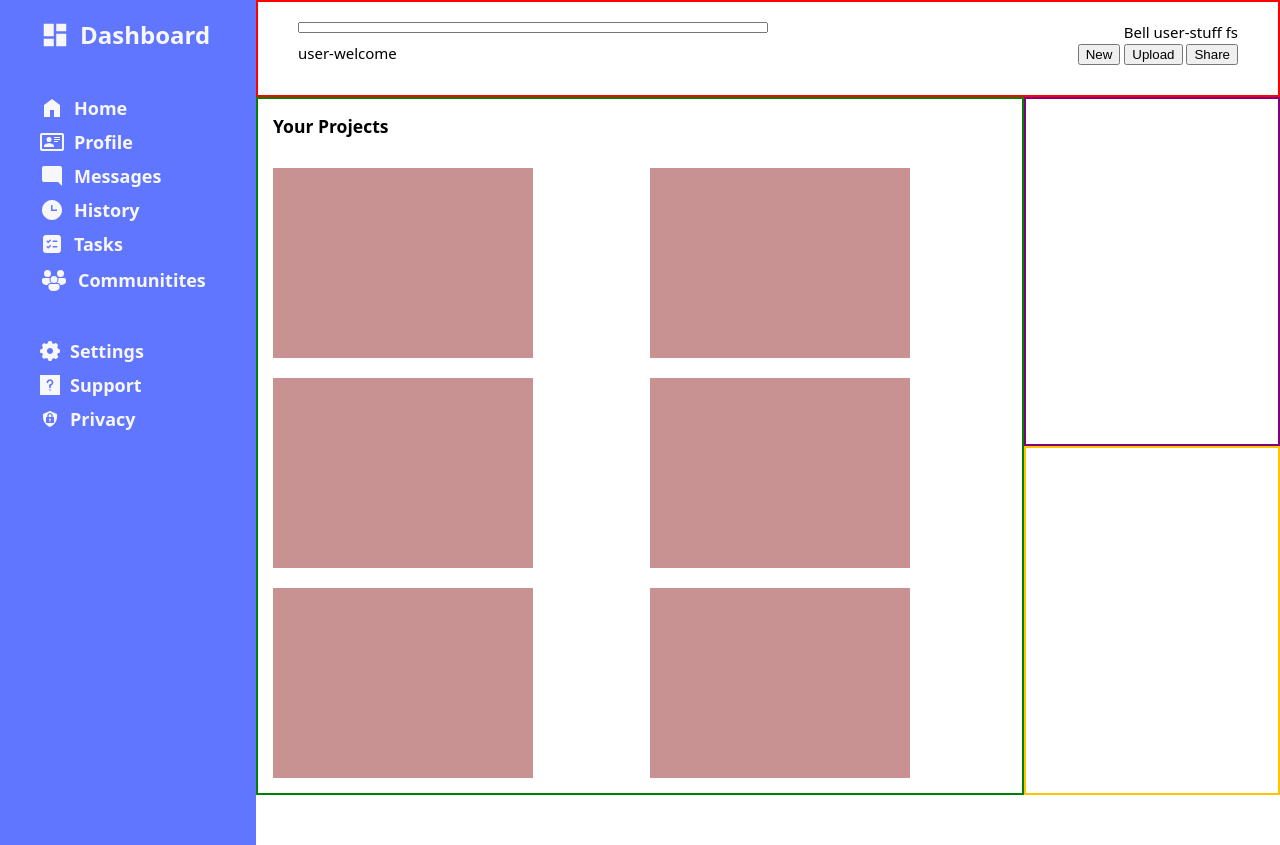
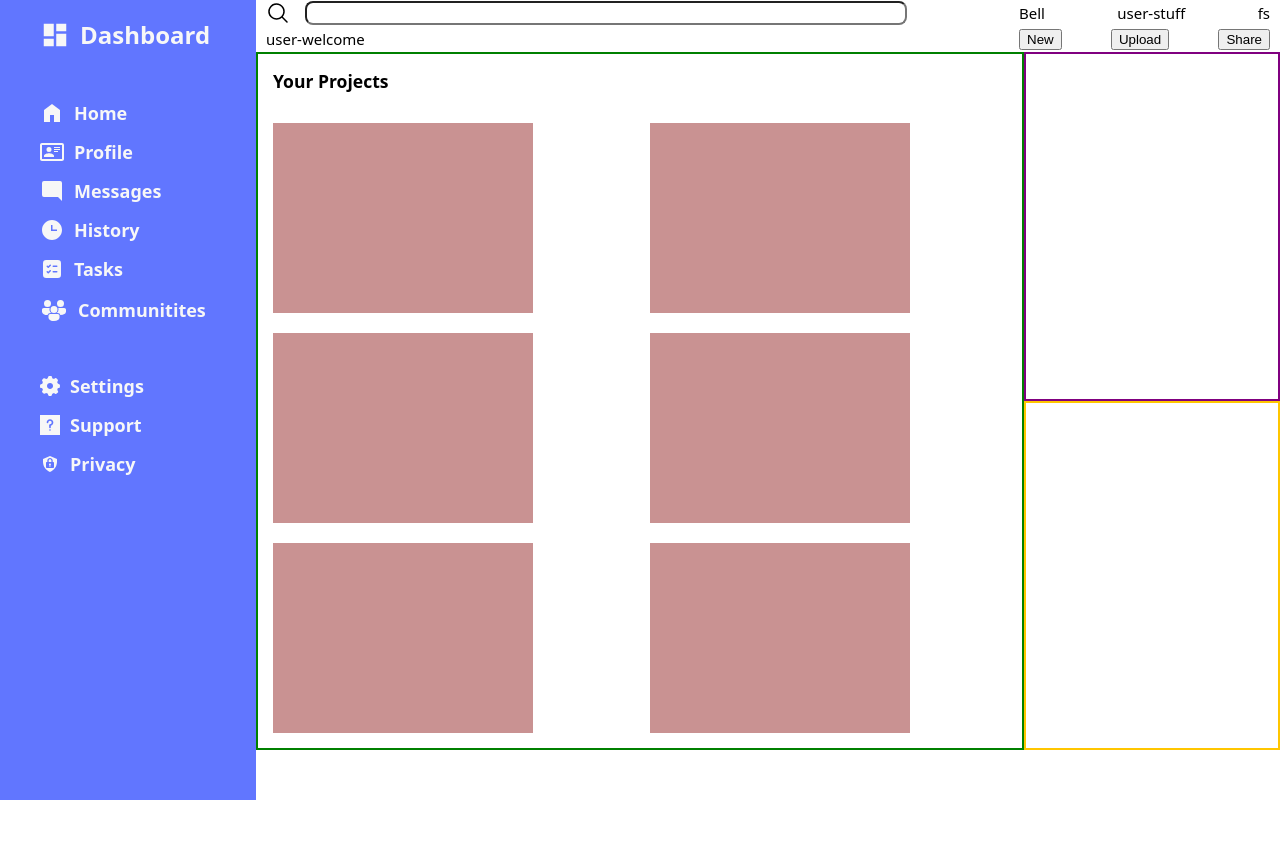
Before and after one commit to alefgomes0/Admin-Dashboard, a plain HTML site: page index.html in a window 1280 px wide. After the commit the page ends 800 px from the top, so only its background shows below. Drawn offline with Linux system fonts and the light colour scheme.

Commit message:
Adjust header

```diff
--- a/index.html
+++ b/index.html
@@ -66,16 +66,19 @@
     </div>
 
     <div class="header">
-      <div class="header-top">
+      <div class="header-top-left">
+        <svg xmlns="http://www.w3.org/2000/svg" width="24" height="24" viewBox="0 0 256 256"><path fill="currentColor"
+        d="m229.66 218.34l-50.07-50.06a88.11 88.11 0 1 0-11.31 11.31l50.06 50.07a8 8 0 0 0 11.32-11.32ZM40 112a72 72 0 1 1 72 72a72.08 72.08 0 0 1-72-72Z"/></svg>
         <input type="search" name="searchbar" id="search">
+      </div>
       <div class="header-top-right">
         <span>Bell</span>
         <span>user-stuff</span>
         <span>fs</span>
       </div>
+      <div class="header-bottom-left">
+        <span>user-welcome</span>
       </div>
-      <div class="header-bottom">
-        <span>user-welcome</span>
       <div class="header-bottom-right">
         <button>
           New
@@ -86,7 +89,6 @@
         <button>
           Share
         </button>
-        </div>
       </div>
     </div>
 
--- a/styles.css
+++ b/styles.css
@@ -35,7 +35,7 @@ li {
 .nav-sidebar {
   display: grid;
   grid-template-rows: repeat(autofit, auto);
-  gap: 10px;
+  gap: 15px;
 }
 
 li {
@@ -58,25 +58,39 @@ li:nth-child(7) {
   display: grid;
   grid-column: 2 / -1;
   grid-row: 1 /2;
-  grid-template-rows: 2fr 3fr;
-  border: 2px solid red;
-  padding: 20px 40px;
+  grid-template-columns: 3fr 1fr;
+  grid-template-rows: 1fr 1fr;
+  margin: 0 10px;
+  align-items: center;
 }
 
-.header-top {
+.header-top-left {
   display: flex;
-  grid-row: 1 / 2;
-  justify-content: space-between;
+  gap: 15px;
+  justify-items: center;
+  grid-column: 1 / 2;
 }
 
-input[type=search] {
-  width: 50%;
-  height: 50%;
+.header-top-right {
+  display: flex;
+  justify-content: space-between;
+  grid-column: 2 / -1;
+}
+
+input[type="search"] {
+  border-radius: 8px;
+  width: 80%;
 }
 
 .header-bottom {
+  grid-column: 1 / -1;
+  grid-row: 2 / -1;
+}
+
+.header-bottom-right {
   display: flex;
   justify-content: space-between;
+  grid-column: 2 / -1;
 }
 
 .main-content {
```
Lines whose indentation alone changed are shown as unchanged.
